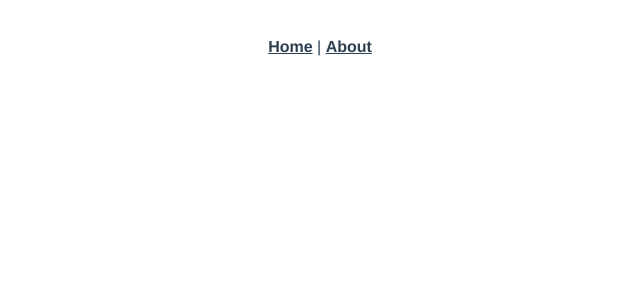
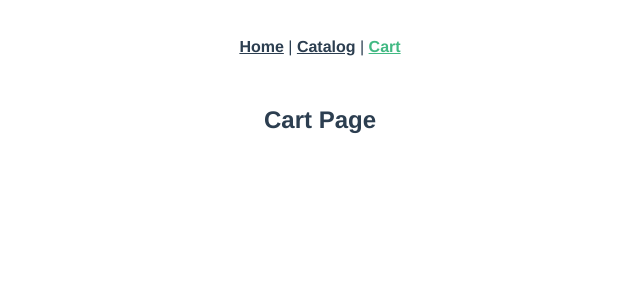
Before and after one commit to TadasBalsys/vue-first-touch, a Vue app in the folder client/: page /cart in a window 1280 px wide. Before the commit this address had no page. Shown: the top 300 px of the page, without its empty margins (320-960 px from the left). Built offline with nearby package versions, Linux system fonts and the light colour scheme.

Commit message:
add Catalog and Cart views. add cart route path.

```diff
--- a/client/package.json
+++ b/client/package.json
@@ -8,6 +8,7 @@
     "lint": "vue-cli-service lint"
   },
   "dependencies": {
+    "axios": "^0.21.1",
     "core-js": "^3.6.5",
     "vue": "^3.0.0",
     "vue-router": "^4.0.0-0"
--- a/client/src/App.vue
+++ b/client/src/App.vue
@@ -1,7 +1,8 @@
 <template>
   <div id="nav">
     <router-link to="/">Home</router-link> |
-    <router-link to="/about">About</router-link>
+    <router-link to="/catalog">Catalog</router-link> |
+    <router-link to="/cart">Cart</router-link>
   </div>
   <router-view/>
 </template>
--- a/client/src/router/index.ts
+++ b/client/src/router/index.ts
@@ -8,12 +8,20 @@ const routes: Array<RouteRecordRaw> = [
     component: Home
   },
   {
-    path: '/about',
-    name: 'About',
+    path: '/catalog',
+    name: 'Catalog',
     // route level code-splitting
     // this generates a separate chunk (about.[hash].js) for this route
     // which is lazy-loaded when the route is visited.
-    component: () => import(/* webpackChunkName: "about" */ '../views/About.vue')
+    component: () => import(/* webpackChunkName: "about" */ '../views/Catalog.vue')
+  },
+  {
+    path: '/cart',
+    name: 'Cart',
+    // route level code-splitting
+    // this generates a separate chunk (about.[hash].js) for this route
+    // which is lazy-loaded when the route is visited.
+    component: () => import(/* webpackChunkName: "about" */ '../views/Cart.vue')
   }
 ]
 
--- a/client/src/views/About.vue
+++ /dev/null
@@ -1,5 +0,0 @@
-<template>
-  <div class="about">
-    <h1>This is an about page</h1>
-  </div>
-</template>
--- /dev/null
+++ b/client/src/views/Cart.vue
@@ -0,0 +1,13 @@
+<template>
+  <h2>Cart Page</h2>
+</template>
+
+<script>
+export default {
+
+}
+</script>
+
+<style>
+
+</style>
--- /dev/null
+++ b/client/src/views/Catalog.vue
@@ -0,0 +1,33 @@
+<template>
+  <div class="about">
+    <h1>This is an about page</h1>
+    <div :key="product._id" v-for="product in products">
+      <h2>{{ product.name }}</h2>
+      <img :src="`http://localhost:3000/assets/product_images/${product.category}/${product.img}`" :alt="product.name">
+    </div>
+  </div>
+</template>
+
+<script>
+import axios from "axios";
+
+export default {
+  name: "About",
+  data() {
+    return {
+      products: [],
+    };
+  },
+  async mounted() {
+    const res = await axios.get("http://localhost:3000/products/get-products");
+    this.products = res.data;
+  },
+};
+</script>
+
+<style lang="scss" scoped>
+  img {
+    max-width: 18.75rem;
+    width: 100%;
+  }
+</style>
```
Also changed, not shown: 1 other file (tests, documents, lock files or other folders).
